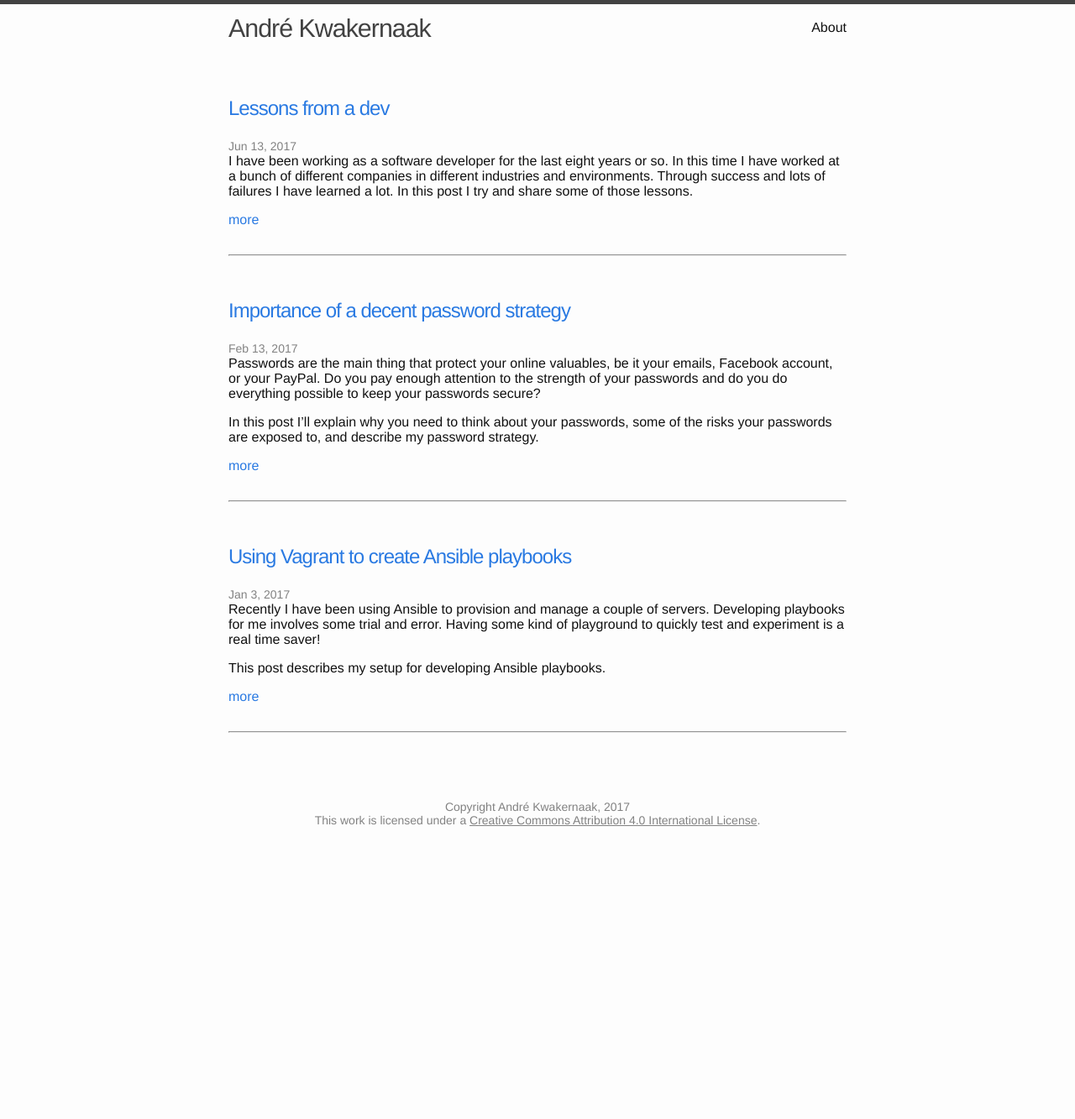
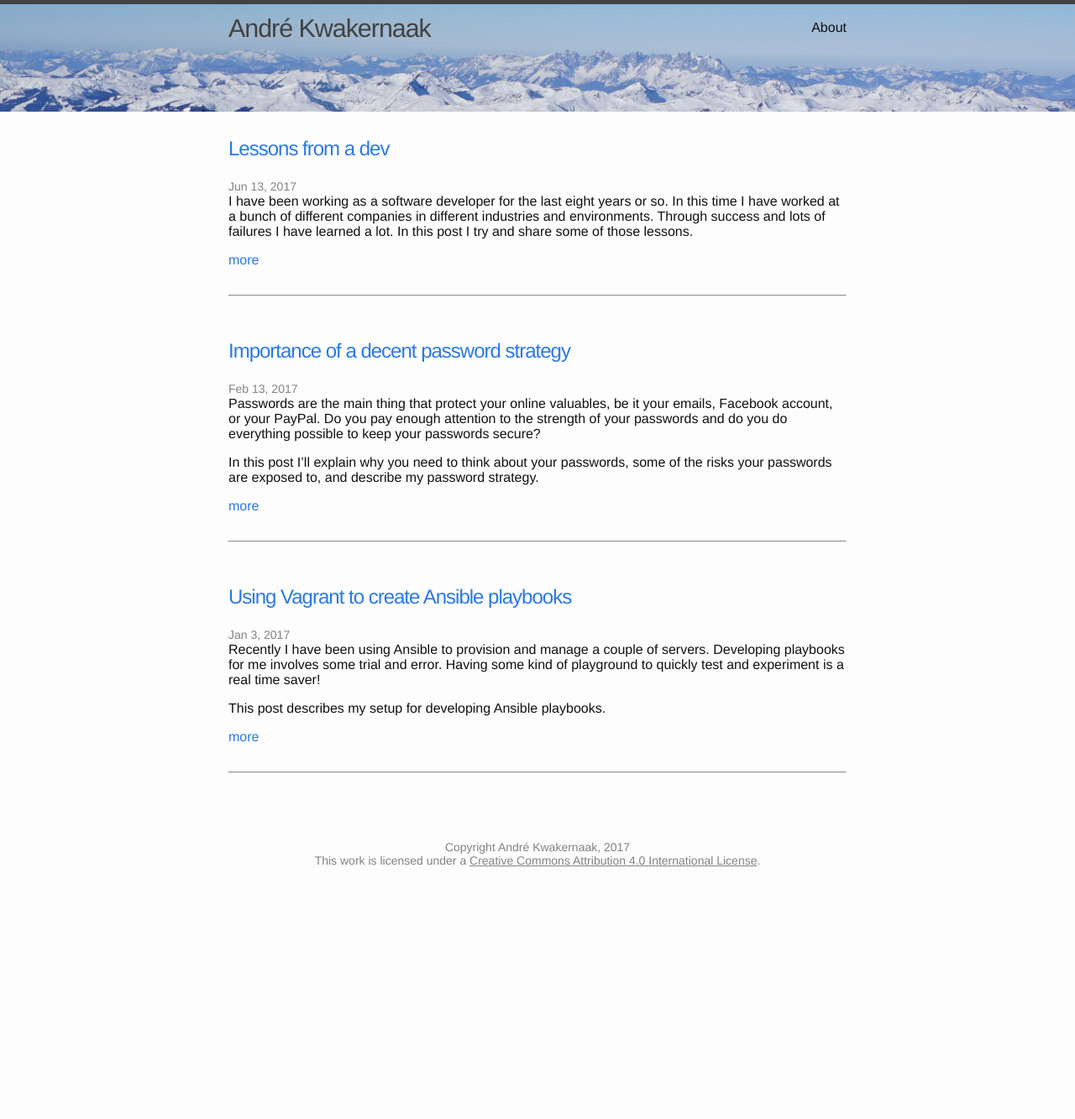
Before and after one commit to apollux/apollux.github.io, a Jekyll site: the page built from index.html, in a window 1280 px wide. Shown: the whole page at 84% size. Built offline with Jekyll 4.4.1, drawn with Linux system fonts in a browser that asks for light colours; before the commit the page ends 1285 px from its top, so only the background shows below that.

Commit message:
Set blog header

```diff
--- a/_sass/_layout.scss
+++ b/_sass/_layout.scss
@@ -4,7 +4,8 @@
 .site-header {
     border-top: 5px solid $grey-color-dark;
     line-height: 3.5em;
-    min-height: 5em;
+    min-height: 8em;
+    background-image: url("header.png");
 
     // Positioning context for the mobile navigation icon
     position: relative;
```
Also changed, not shown: css/header.png (added).
